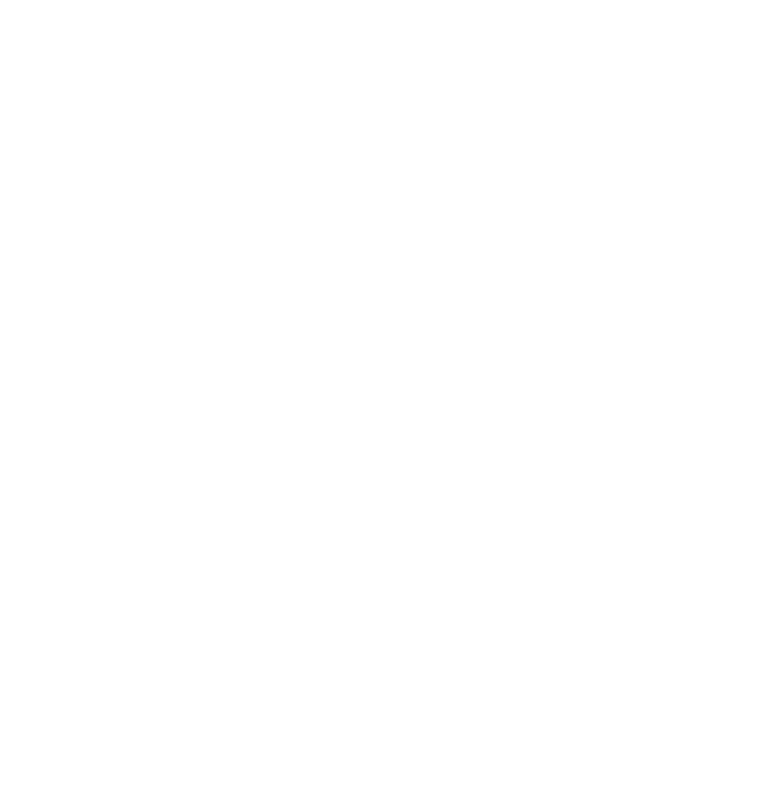
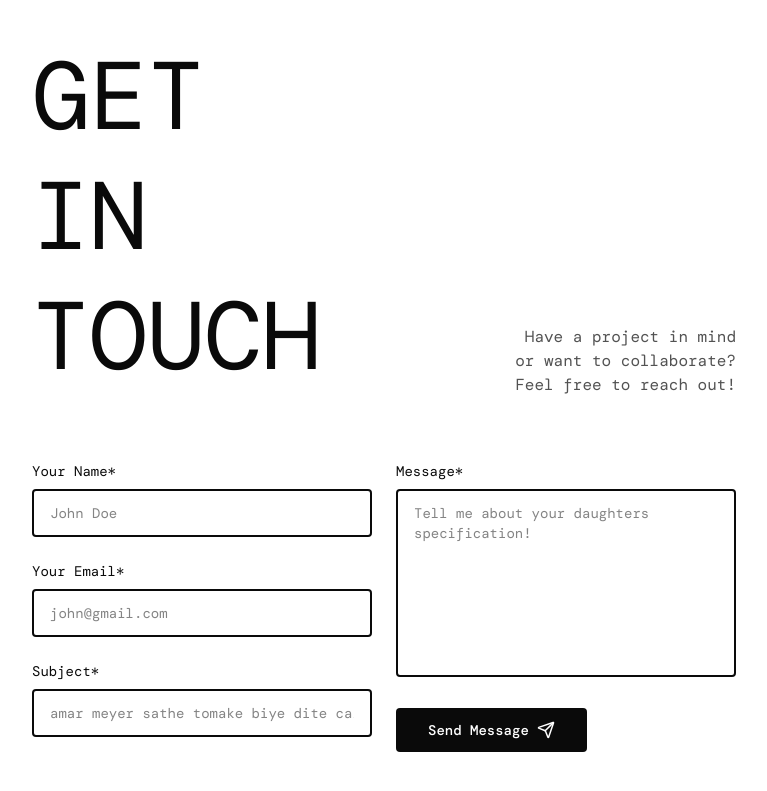
Before and after one commit to KhandakerSamin/FinalPortfolio_Samin, a Next.js app: page / in a window 1280 px wide. Shown: the part 4622-5413 px from the top of the page, without its empty margins (256-1023 px from the left). Before the commit the page ends 4579 px from the top, so only its background shows below. Built offline with nearby package versions, Linux system fonts and the light colour scheme; a web font is replaced by a local one.

Commit message:
Added contact section

```diff
--- a/src/app/page.js
+++ b/src/app/page.js
@@ -6,6 +6,7 @@ import ScrollProgress from '@/components/Global/ScrollProgress';
 import Hero from '@/components/Hero';
 import Skills from '@/components/Skills';
 import FeaturedProjects from '@/components/FeaturedProjects';
+import Contact from '@/components/Contact';
 
 const page = () => {
   return (
@@ -40,6 +41,9 @@ const page = () => {
           <h2 className="text-4xl font-bold mb-8">About</h2>
           <p className="text-lg opacity-80">Your about section will be displayed here...</p>
         </section>
+
+        {/* Contact Section */}
+        <Contact />
       </main>
     </div>
   );
--- /dev/null
+++ b/src/components/Contact.js
@@ -0,0 +1,167 @@
+'use client';
+
+import React, { useState } from 'react';
+import { Send } from 'lucide-react';
+
+const Contact = () => {
+  const [formData, setFormData] = useState({
+    name: '',
+    email: '',
+    subject: '',
+    message: ''
+  });
+
+  const handleChange = (e) => {
+    const { name, value } = e.target;
+    setFormData(prev => ({
+      ...prev,
+      [name]: value
+    }));
+  };
+
+  const handleSubmit = (e) => {
+    e.preventDefault();
+    // Add your form submission logic here
+    console.log('Form submitted:', formData);
+  };
+
+  return (
+    <section className="min-h-screen py-20 px-4 md:px-8 lg:px-16">
+      <div className="max-w-7xl mx-auto">
+        {/* Header Section */}
+        <div className="grid grid-cols-1 lg:grid-cols-2 gap-8 mb-16">
+          <div>
+            <h2 className="text-6xl md:text-7xl lg:text-8xl font-normal leading-tight">
+              GET IN<br />TOUCH
+            </h2>
+          </div>
+          <div className="flex items-end justify-end">
+            <p className="text-sm md:text-base text-right max-w-md opacity-70">
+              Have a project in mind<br />
+              or want to collaborate?<br />
+              Feel free to reach out!
+            </p>
+          </div>
+        </div>
+
+        {/* Form Section */}
+        <form onSubmit={handleSubmit} className="grid grid-cols-1 lg:grid-cols-2 gap-6 max-w-6xl mx-auto">
+          {/* Left Column */}
+          <div className="space-y-6">
+            {/* Name Field */}
+            <div>
+              <label htmlFor="name" className="block text-sm mb-2">
+                Your Name*
+              </label>
+              <input
+                type="text"
+                id="name"
+                name="name"
+                value={formData.name}
+                onChange={handleChange}
+                placeholder="John Doe"
+                required
+                className="w-full px-4 py-3 text-sm rounded border-2 transition-all focus:outline-none focus:border-opacity-100"
+                style={{
+                  backgroundColor: 'var(--background)',
+                  color: 'var(--foreground)',
+                  borderColor: 'var(--foreground)',
+                  borderOpacity: '0.2'
+                }}
+              />
+            </div>
+
+            {/* Email Field */}
+            <div>
+              <label htmlFor="email" className="block text-sm mb-2">
+                Your Email*
+              </label>
+              <input
+                type="email"
+                id="email"
+                name="email"
+                value={formData.email}
+                onChange={handleChange}
+                placeholder="john@gmail.com"
+                required
+                className="w-full px-4 py-3 text-sm rounded border-2 transition-all focus:outline-none focus:border-opacity-100"
+                style={{
+                  backgroundColor: 'var(--background)',
+                  color: 'var(--foreground)',
+                  borderColor: 'var(--foreground)',
+                  borderOpacity: '0.2'
+                }}
+              />
+            </div>
+
+            {/* Subject Field */}
+            <div>
+              <label htmlFor="subject" className="block text-sm mb-2">
+                Subject*
+              </label>
+              <input
+                type="text"
+                id="subject"
+                name="subject"
+                value={formData.subject}
+                onChange={handleChange}
+                placeholder="amar meyer sathe tomake biye dite cai!"
+                required
+                className="w-full px-4 py-3 text-sm rounded border-2 transition-all focus:outline-none focus:border-opacity-100"
+                style={{
+                  backgroundColor: 'var(--background)',
+                  color: 'var(--foreground)',
+                  borderColor: 'var(--foreground)',
+                  borderOpacity: '0.2'
+                }}
+              />
+            </div>
+          </div>
+
+          {/* Right Column */}
+          <div className="space-y-6">
+            {/* Message Field */}
+            <div>
+              <label htmlFor="message" className="block text-sm mb-2">
+                Message*
+              </label>
+              <textarea
+                id="message"
+                name="message"
+                value={formData.message}
+                onChange={handleChange}
+                placeholder="Tell me about your daughters specification!"
+                required
+                rows="8"
+                className="w-full px-4 py-3 text-sm rounded border-2 transition-all focus:outline-none focus:border-opacity-100 resize-none"
+                style={{
+                  backgroundColor: 'var(--background)',
+                  color: 'var(--foreground)',
+                  borderColor: 'var(--foreground)',
+                  borderOpacity: '0.2'
+                }}
+              />
+            </div>
+
+            {/* Submit Button */}
+            <div className="flex justify-start">
+              <button
+                type="submit"
+                className="px-8 py-3 text-sm font-medium flex items-center gap-2 transition-all hover:opacity-80 rounded"
+                style={{
+                  backgroundColor: 'var(--foreground)',
+                  color: 'var(--background)'
+                }}
+              >
+                Send Message
+                <Send size={18} />
+              </button>
+            </div>
+          </div>
+        </form>
+      </div>
+    </section>
+  );
+};
+
+export default Contact;
--- a/src/components/FeaturedProjects.js
+++ b/src/components/FeaturedProjects.js
@@ -79,7 +79,7 @@ const FeaturedProjects = () => {
               {/* Main Images Row */}
               <div className="grid grid-cols-3 gap-2 p-4 pt-16">
                 {project.mainImages.map((img, idx) => (
-                  <div key={idx} className="relative aspect-[4/3] overflow-hidden rounded-lg">
+                  <div key={idx} className="relative aspect-4/3 overflow-hidden rounded-lg">
                     <Image
                       src={img}
                       alt={`${project.title} - Image ${idx + 1}`}
@@ -100,7 +100,7 @@ const FeaturedProjects = () => {
               {/* Thumbnail Images */}
               <div className="grid grid-cols-4 gap-2 px-4 pb-4">
                 {project.thumbnails.map((img, idx) => (
-                  <div key={idx} className="relative aspect-[4/3] overflow-hidden rounded">
+                  <div key={idx} className="relative aspect-4/3 overflow-hidden rounded">
                     <Image
                       src={img}
                       alt={`${project.title} - Thumbnail ${idx + 1}`}
@@ -166,3 +166,7 @@ const FeaturedProjects = () => {
 };
 
 export default FeaturedProjects;
+import Contact from '@/components/Contact';
+
+// Then in your component:
+<Contact />
```
